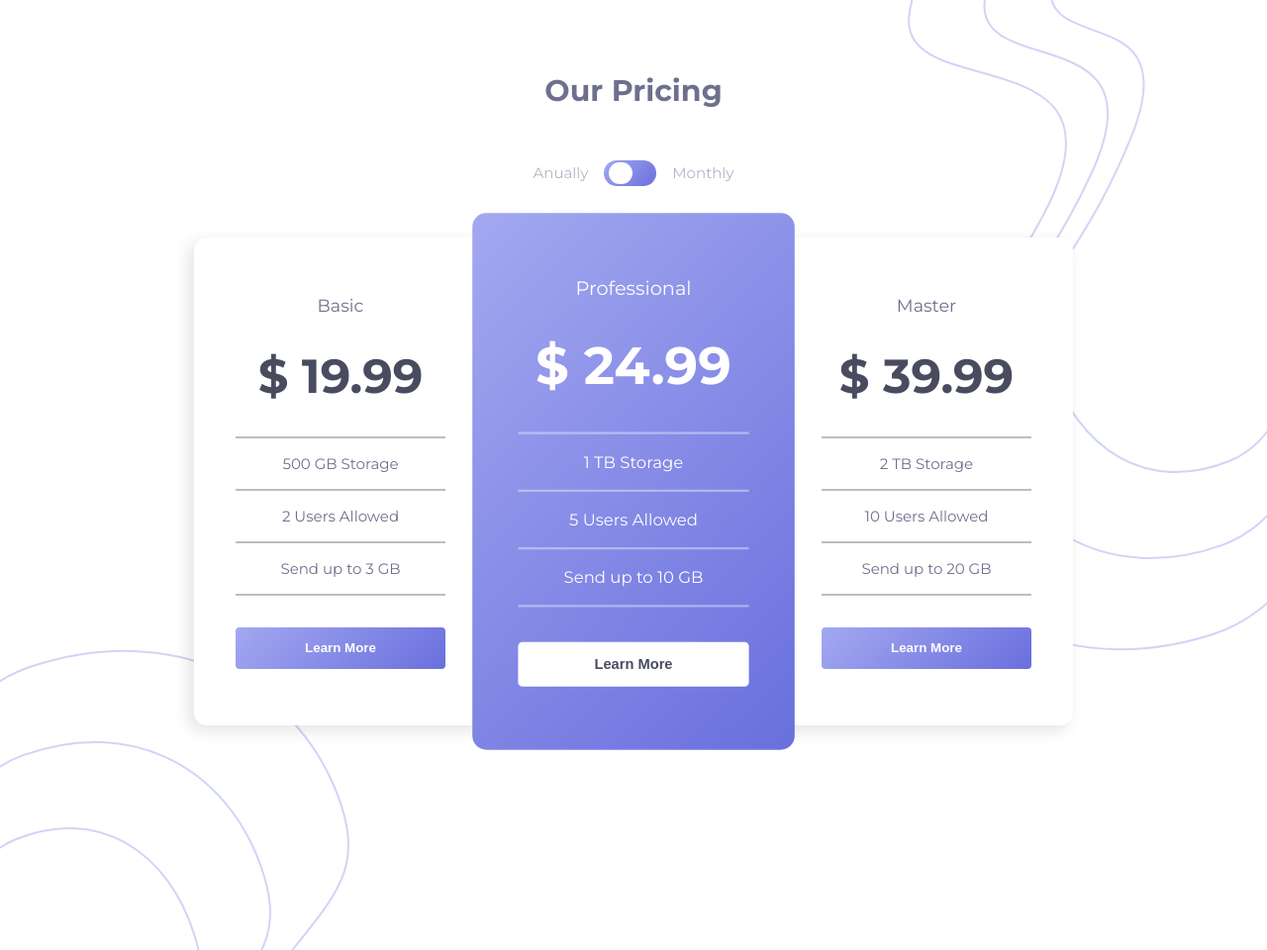
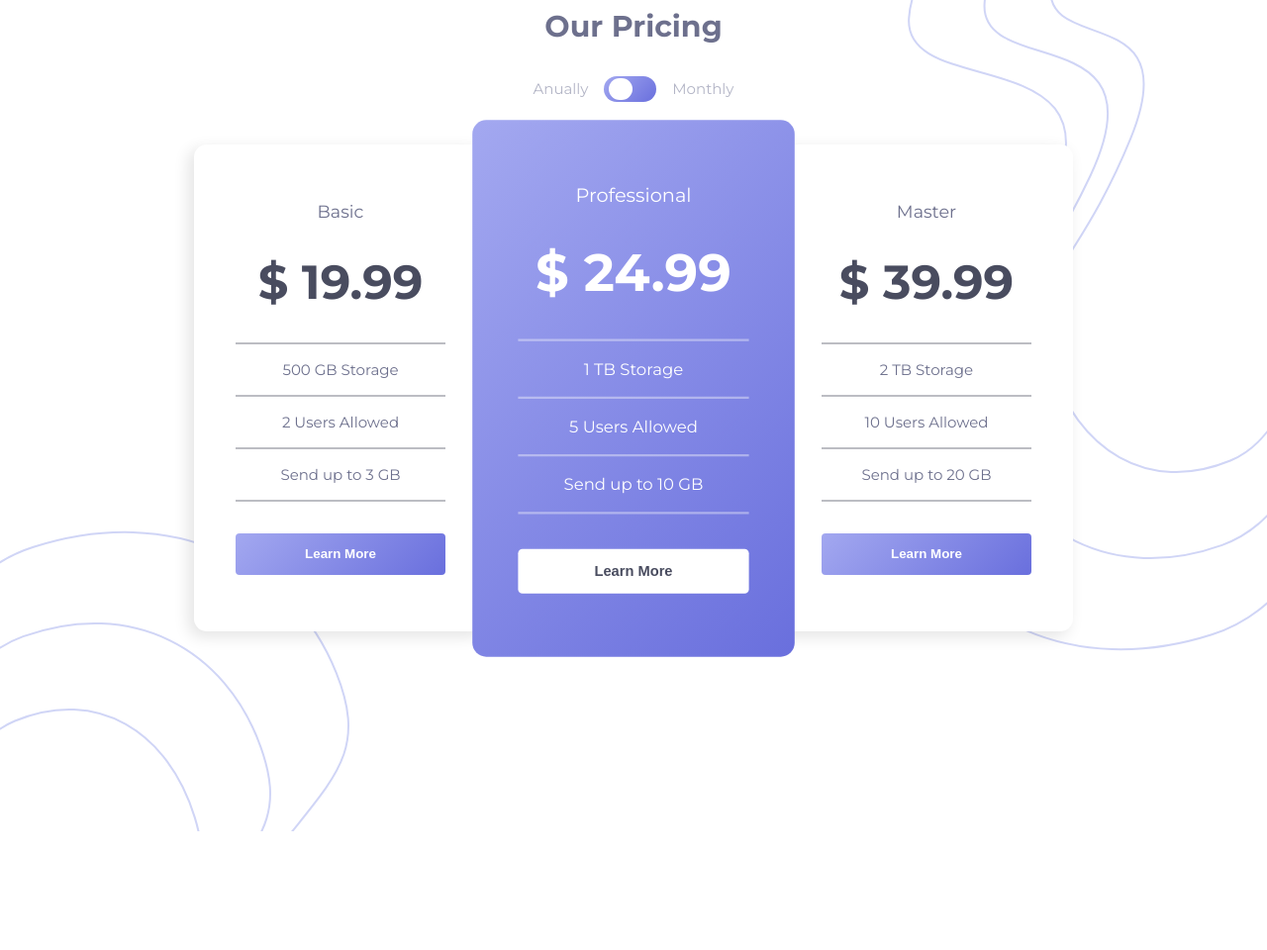
Before and after one commit to shubhamCda/shubham-pricing-cards, a plain HTML site: page index.html in a window 1280 px wide. Shown: the whole page at 99% size. After the commit the page ends 840 px from the top, so only its background shows below. Drawn offline with Linux system fonts and the light colour scheme.

Commit message:
Adjust css properties

```diff
--- a/cards.css
+++ b/cards.css
@@ -3,7 +3,7 @@
   justify-content: center;
   align-items: center;
   flex-wrap: wrap;
-  height: 30px;
+  margin-top: 35px;
 }
 
 .card {
--- a/style.css
+++ b/style.css
@@ -2,7 +2,7 @@
 
 * {
   box-sizing: border-box;
-  /* margin: 0; */
+  margin: 0;
   padding: 0;
 }
 
@@ -18,12 +18,12 @@ body {
   flex-direction: column;
   align-items: center;
   overflow-x: hidden;
-  height: 120vh;
+  height: 105vh;
 }
 
 header {
   color: hsl(233, 13%, 49%);
-  margin: 3.3rem 0;
+  margin: 0.5rem 0;
   display: flex;
   flex-direction: column;
   align-items: center;
```
